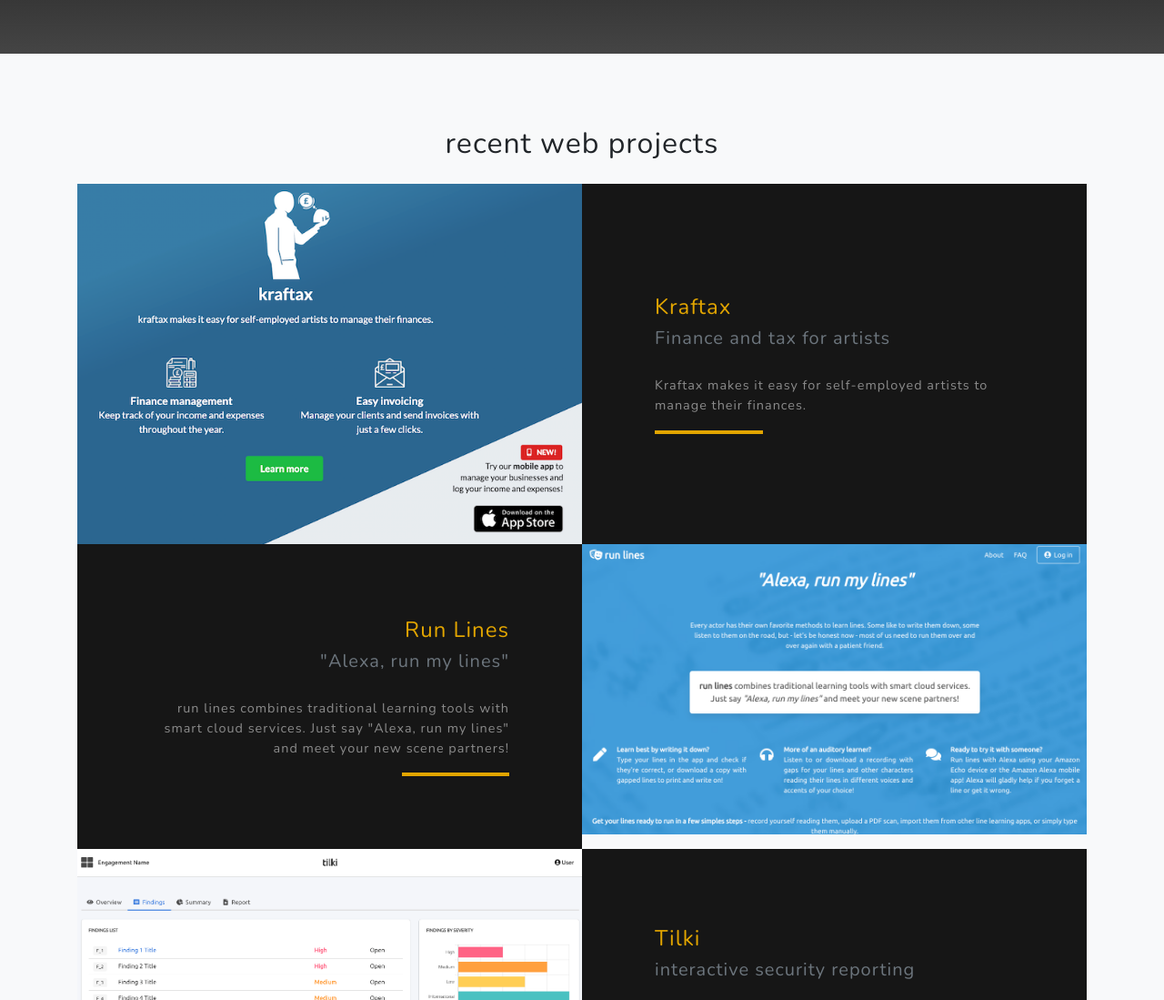
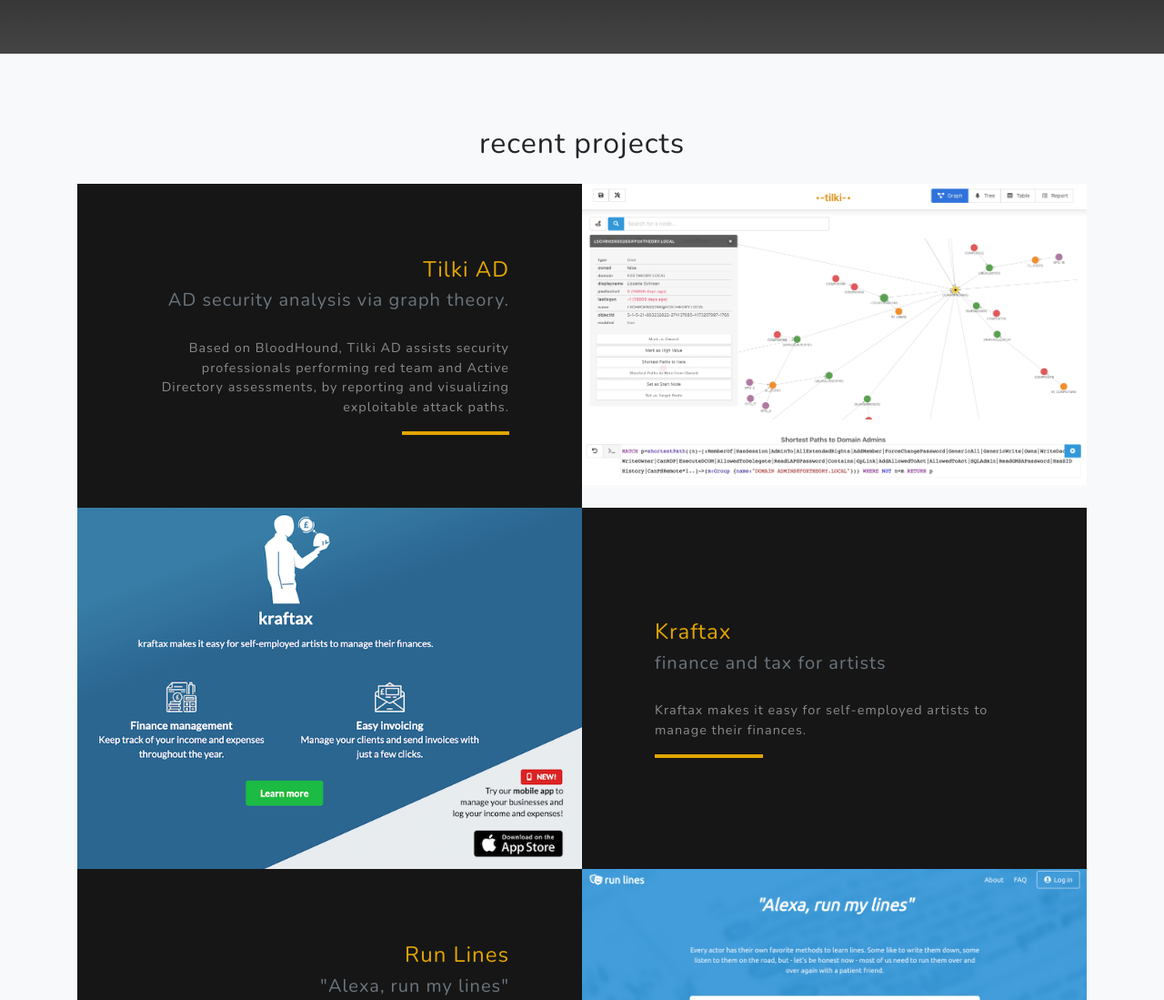
Before and after one commit to verybiigcat/foxtheory, a plain HTML site: page index.html in a window 1280 px wide. Shown: the part 1160-2259 px from the top of the page at 91% size. Drawn offline with nearby package versions, Linux system fonts and the light colour scheme.

Commit message:
Tilki AD

```diff
--- a/index.html
+++ b/index.html
@@ -103,7 +103,26 @@
     <!-- Projects Section -->
     <section id="projects" class="projects-section bg-light">
       <div class="container text-center">
-		<h2 class="text-black mb-4">recent web projects</h2>
+        <h2 class="text-black mb-4">recent projects</h2>
+        <div class="row justify-content-center no-gutters">
+          <div class="col-lg-6">
+            <img class="img-fluid" src="img/tilkiAD.jpg" alt="Tillki">
+          </div>
+          <div class="col-lg-6 order-lg-first">
+            <div class="bg-black text-center h-100 project">
+              <div class="d-flex h-100">
+                <div class="project-text w-100 my-auto text-center text-lg-right">
+                  <h4 class="text-white"><a href="#">Tilki AD</a></h4>
+                  <h5 class="text-muted">AD security analysis via graph theory.</h4>
+                  <br/>
+                  <p class="mb-0 text-white-50"> Based on BloodHound, Tilki AD assists security professionals performing red team and Active Directory assessments, by reporting and visualizing exploitable attack paths.</p>
+                  <hr class="d-none d-lg-block mb-0 mr-0">
+                </div>
+              </div>
+            </div>
+          </div>
+        </div>
+
         <!-- Project 1 -->
         <div class="row justify-content-center no-gutters mb-5 mb-lg-0">
           <div class="col-lg-6">
@@ -114,7 +133,7 @@
               <div class="d-flex h-100">
                 <div class="project-text w-100 my-auto text-center text-lg-left">
                   <h4 class="text-white"><a href="https://www.kraftax.com" target="_blank">Kraftax</a></h4>
-				  <h5 class="text-muted">Finance and tax for artists</h4>
+				  <h5 class="text-muted">finance and tax for artists</h4>
 				  <br/>
                   <p class="mb-0 text-white-50">Kraftax makes it easy for self-employed artists to manage their finances.</p>
                   <hr class="d-none d-lg-block mb-0 ml-0">
@@ -153,7 +172,7 @@
             <div class="bg-black text-center h-100 project">
               <div class="d-flex h-100">
                 <div class="project-text w-100 my-auto text-center text-lg-left">
-                  <h4 class="text-white"><a href="#">Tilki</a></h4>
+                  <h4 class="text-white"><a href="#">Tilki Reporting</a></h4>
         				  <h5 class="text-muted">interactive security reporting</h4>
         				  <br/>
                   <p class="mb-0 text-white-50">Tilki is a proof-of-concept web application for security assessment reporting.</p>
```
Also changed, not shown: img/tilkiAD.jpg (added).
